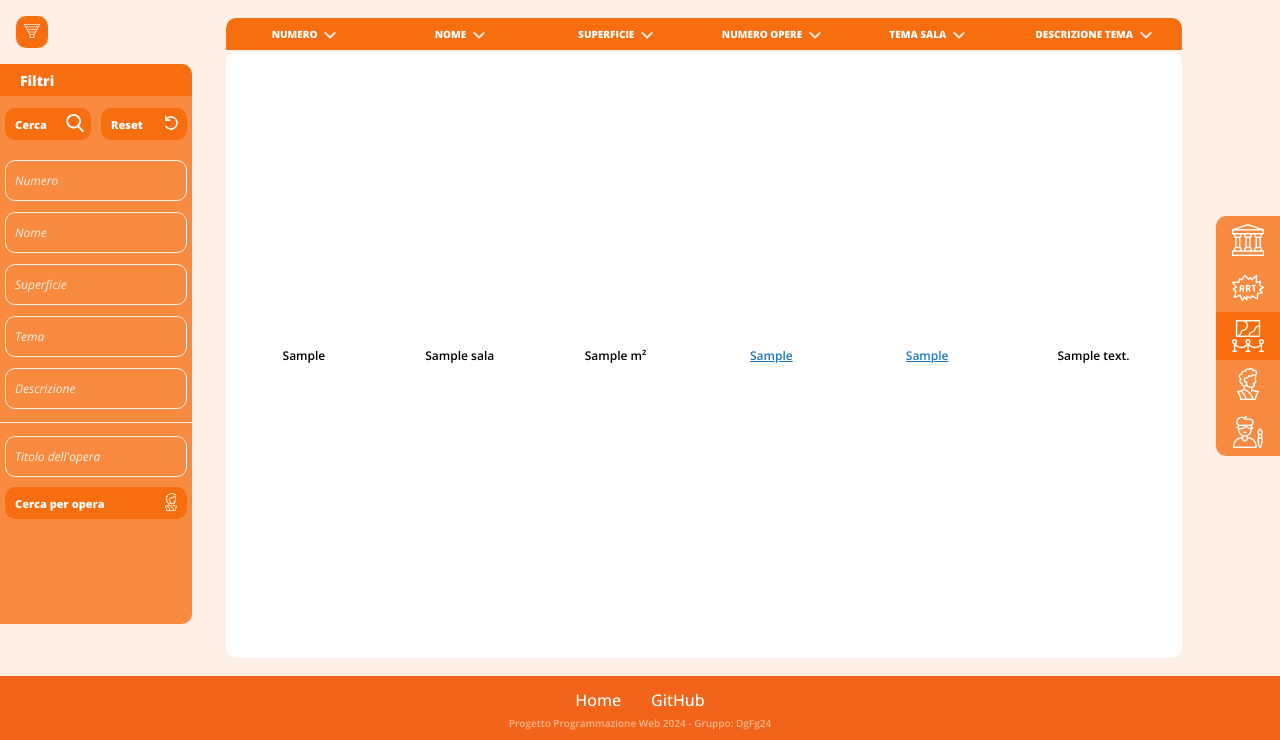
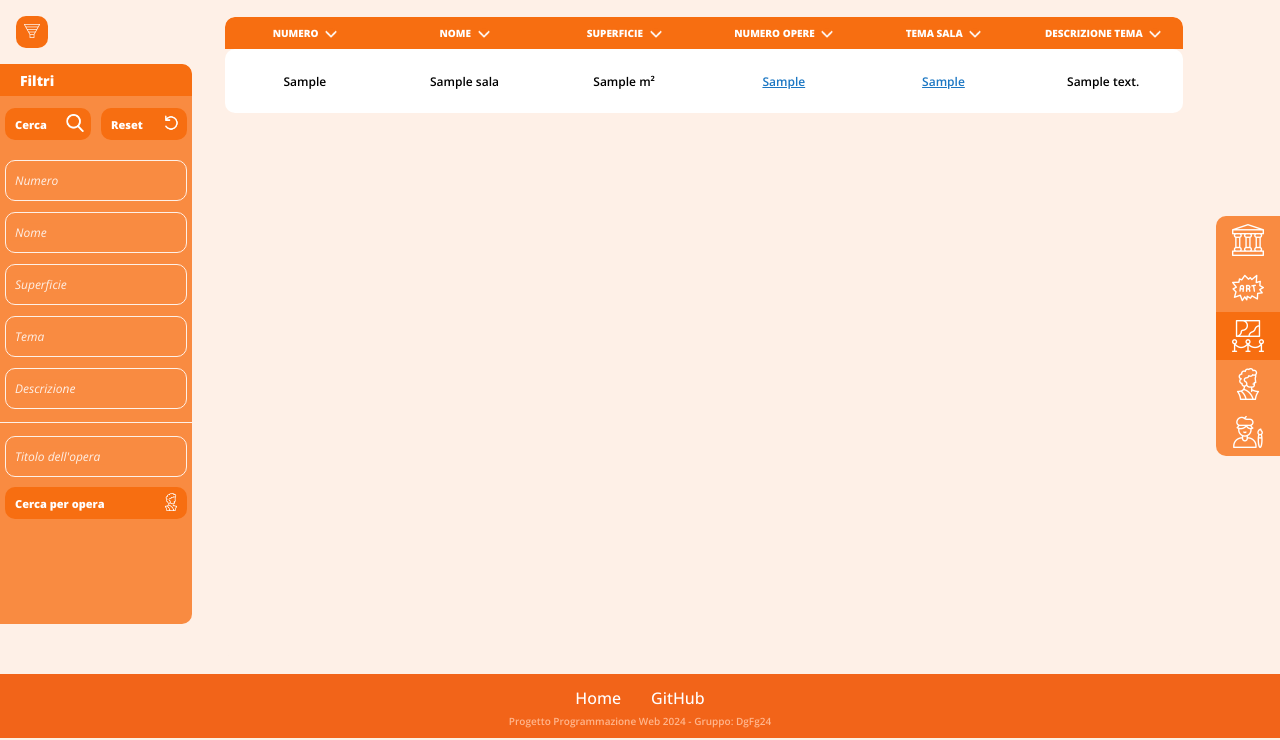
Before and after one commit to DanieleGotti/MUSEO_Digital_Art, a PHP site: page /sala.php in a window 1280 px wide. Shown: the part 64-804 px from the top of the page. Run offline with PHP 8.4, Linux system fonts and the light colour scheme; tables that the repository leaves empty or names only in its code hold one stand-in row (values such as "Sample post").

Commit message:
UI table fix

```diff
--- a/code/css/cssPage.css
+++ b/code/css/cssPage.css
@@ -366,11 +366,8 @@ body {
   overflow-y: auto;
   overflow-x: auto;
   border-radius: 10px;
-  border: 2px solid #FEF0E7;
+  border: 1px solid #FEF0E7;
   background-color: #FEF0E7;
-  display: flex;
-  flex-direction: column;
-  padding: 0;
 }
 
 .tableBody thead {
@@ -443,57 +440,48 @@ table {
   height: calc(100vh - 10rem);
   background-color: #FEF0E7;
   border-collapse: collapse;
-  flex: 1;
-  table-layout: auto;
-  overflow-x: auto;
+  table-layout: fixed;
+  min-width: 800px;
 }
 
-thead {
-  width: 100%;
-  height: 2rem;
-  padding: 10px 0px;
-  background-color: #FEF0E7;
-  flex: 0 0 auto;
+th, td {
+  min-width: 200px;
+  background-color: #F76E11;
+  vertical-align: middle;
+  text-align: center;
+  padding: 0px 10px;
+  font-family: "Open sans";
+  box-sizing: border-box;
 }
 
 th {
-  min-width: 120px;
   background-color: #F76E11;
   height: 2rem;
-  vertical-align: middle;
-  text-align: center;
-  padding: 0px 10px;
   color: white;
   line-height: 2rem;
-  align-items: center;
-  justify-content: center;
-  font-family: "Open sans";
   font-weight: 800;
   font-size: 10px;
-  box-sizing: border-box;
 }
 
 tbody {
   display: table-row-group;
-  flex: 1;
+  width: 100%;
 }
 
 tbody tr {
   height: 4rem;
+  width: 100%;
 }
 
 td {
   background-color: white;
-  padding: 0;
-  width: auto;
-  vertical-align: middle;
-  text-align: center;
-  font-family: "Open sans";
+  height: 4rem;
   font-weight: 600;
   font-size: 12px;
-  border-top: 2px solid #FEF0E7;
-  border-bottom: 2px solid #FEF0E7;
-  box-sizing: border-box;
+}
+
+table, tbody, tr, td {
+  height: auto;
 }
 
 tbody tr:hover td {
@@ -512,30 +500,6 @@ td a:hover {
 
 td a:visited {
   color: #8B1E3F;
-}
-
-@media (max-width: 1200px) {
-  th:nth-child(5), td:nth-child(5) {
-    min-width: 0;
-  }
-}
-
-@media (max-width: 992px) {
-  th:nth-child(4), td:nth-child(4) {
-    min-width: 0;
-  }
-}
-
-@media (max-width: 768px) {
-  th:nth-child(3), td:nth-child(3) {
-    min-width: 0;
-  }
-}
-
-@media (max-width: 576px) {
-  th:nth-child(2), td:nth-child(2) {
-    min-width: 0;
-  }
 }
 
 .iconArrow {
```
Also changed, not shown: code/opera.php (line endings or trailing spaces).
